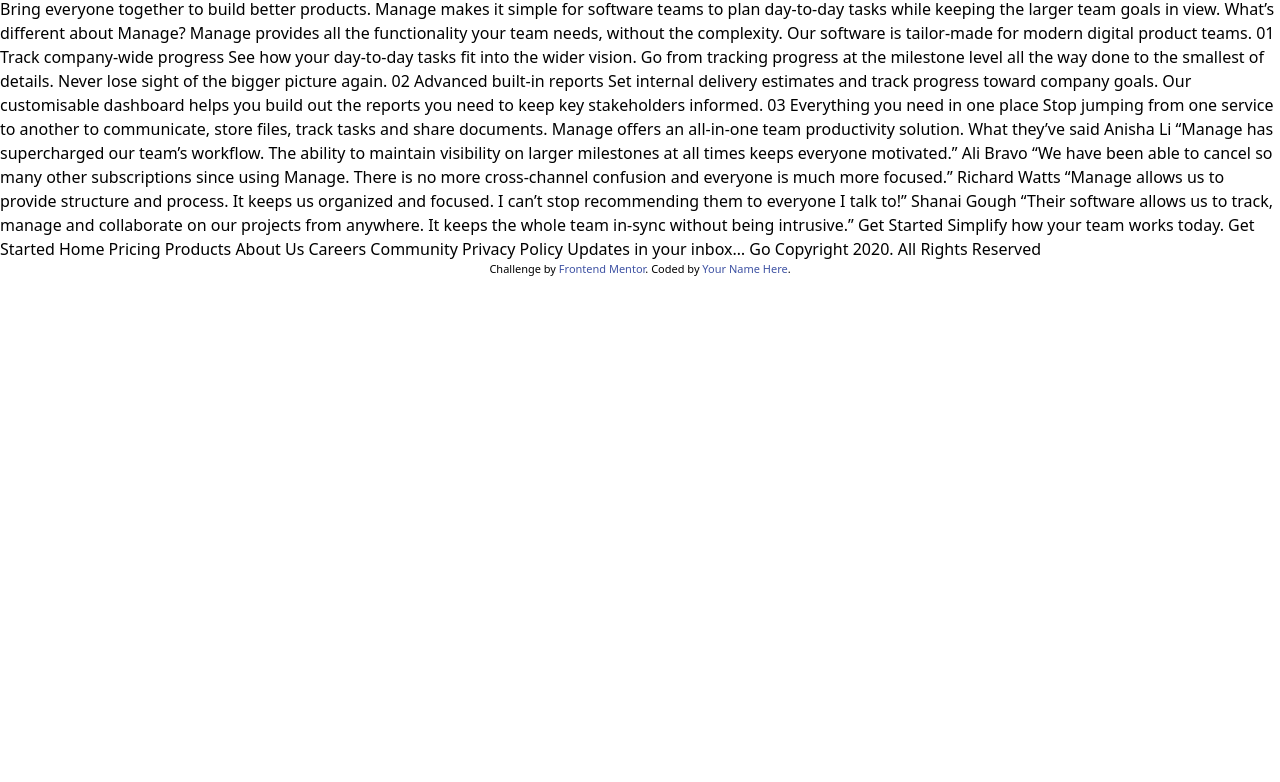
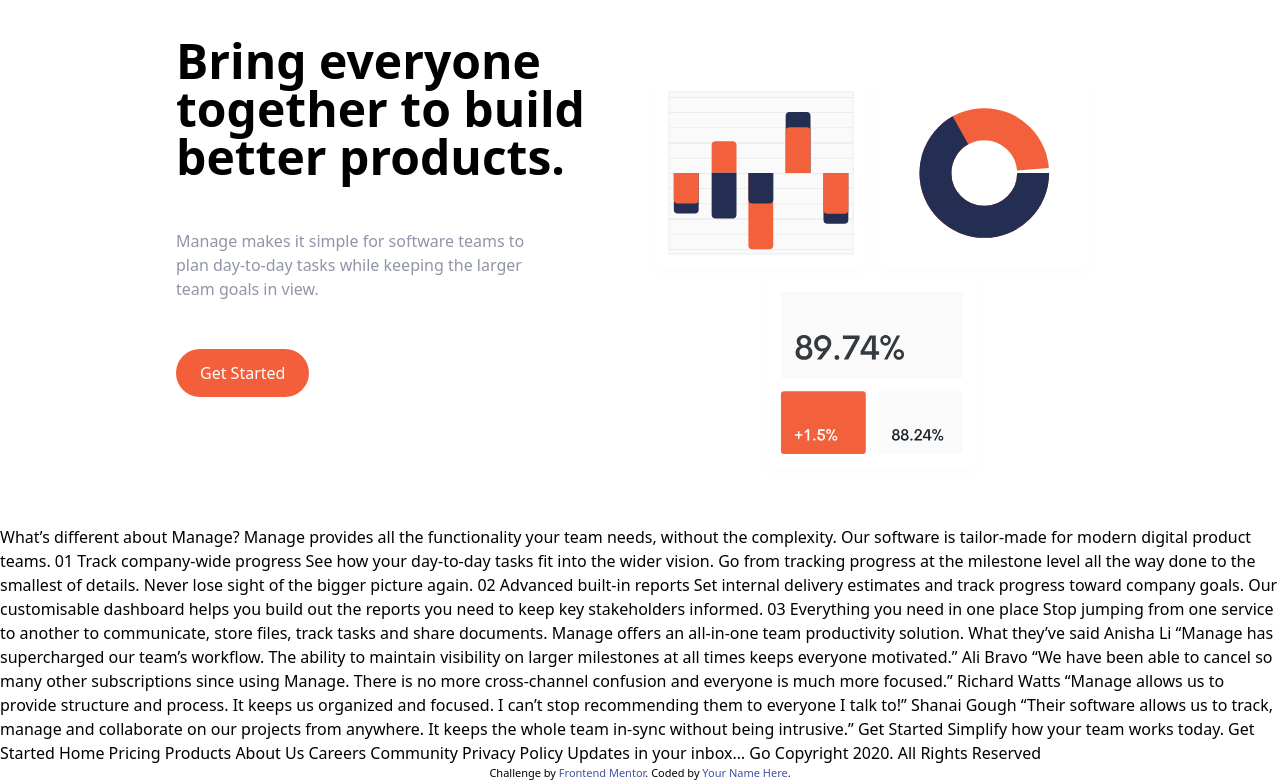
Before and after one commit to alangvazq/Challenge05-Manage-landing-page-master, a website: page index.html in a window 1280 px wide. Shown: the part 99-881 px from the top of the page. Before the commit the page ends 800 px from the top, so only its background shows below. Drawn offline with Linux system fonts and the light colour scheme.

Commit message:
Hero section

```diff
--- a/index.html
+++ b/index.html
@@ -1,8 +1,10 @@
 <!DOCTYPE html>
 <html lang="en">
+
 <head>
   <meta charset="UTF-8">
-  <meta name="viewport" content="width=device-width, initial-scale=1.0"> <!-- displays site properly based on user's device -->
+  <meta name="viewport" content="width=device-width, initial-scale=1.0">
+  <!-- displays site properly based on user's device -->
 
   <link rel="icon" type="image/png" sizes="32x32" href="./images/favicon-32x32.png">
 
@@ -10,12 +12,19 @@
 
   <!-- Feel free to remove these styles or customise in your own stylesheet 👍 -->
   <style>
-    .attribution { font-size: 11px; text-align: center; }
-    .attribution a { color: hsl(228, 45%, 44%); }
+    .attribution {
+      font-size: 11px;
+      text-align: center;
+    }
+
+    .attribution a {
+      color: hsl(228, 45%, 44%);
+    }
   </style>
 
   <link rel="stylesheet" href="./style/style.css">
 </head>
+
 <body>
   <!-- *Navbar -->
   <nav class="relative container mx-auto p-6">
@@ -39,6 +48,30 @@
     </div>
   </nav>
 
+  <!-- Hero Section -->
+  <section id="hero">
+    <!-- Flex container -->
+    <div class="container flex flex-col-reverse md:flex-row items-center px-6 mx-auto mt-10 space-y-0 md:space-y-0">
+      <!-- Left item -->
+      <div class="flex flex-col mb-32 space-y-12 md:w-1/2">
+        <h1 class="max-w-md text-4xl font-bold text-center md:text-5xl md:text-left">Bring everyone together to build
+          better products.</h1>
+        <p class="max-w-sm text-center text-darkGrayishBlue md:text-left">Manage makes it simple for software teams to
+          plan day-to-day
+          tasks while keeping the larger team goals in view.</p>
+        <div class="flex justify-center md:justify-start">
+          <a href="" class="p-3 px-6 text-white bg-brightRed rounded-full baseline">Get Started</a>
+        </div>
+      </div>
+
+
+      <!-- Image -->
+      <div class="md:w-1/2">
+        <img src="images/illustration-intro.svg" alt="">
+
+      </div>
+    </div>
+  </section>
 
 
 
@@ -48,10 +81,9 @@
 
 
 
-  Bring everyone together to build better products.
 
-  Manage makes it simple for software teams to plan day-to-day
-  tasks while keeping the larger team goals in view.
+
+
 
 
 
@@ -122,4 +154,5 @@
     Coded by <a href="#">Your Name Here</a>.
   </div>
 </body>
+
 </html>
```
Also changed, not shown: style/style.css.
